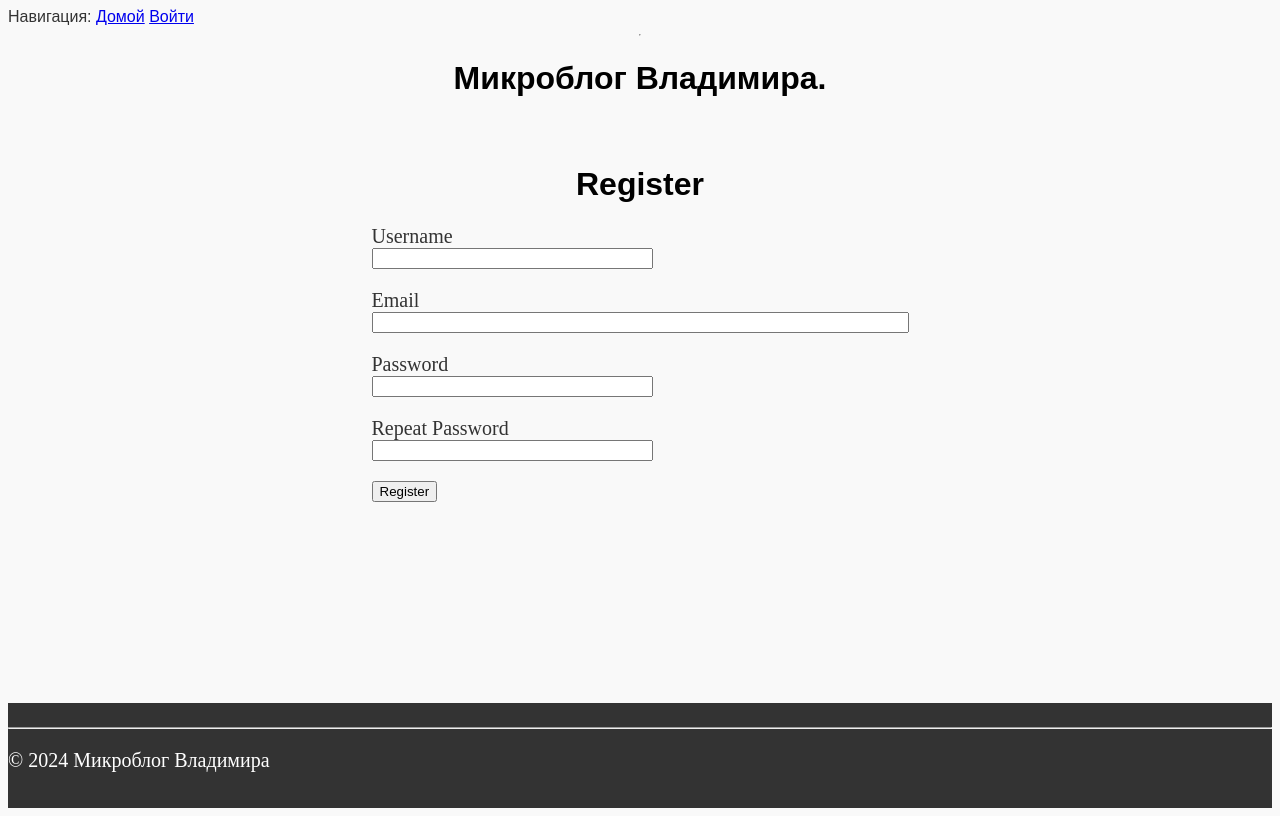
After one commit to vovan13347/MyFlaskBlog, a Flask app: page /register in a window 1280 px wide. The commit adds this page. Run offline with Flask 3, Linux system fonts and the light colour scheme.

Commit message:
update app

```diff
--- a/app/forms.py
+++ b/app/forms.py
@@ -22,3 +22,25 @@ def validate_email(self, email):
         User.email == email.data))
     if user is not None:
         raise ValidationError('Неправильный email.')
+
+
+
+class RegistrationForm(FlaskForm):
+    username = StringField('Username', validators=[DataRequired()])
+    email = StringField('Email', validators=[DataRequired(), Email()])
+    password = PasswordField('Password', validators=[DataRequired()])
+    password2 = PasswordField(
+        'Repeat Password', validators=[DataRequired(), EqualTo('password')])
+    submit = SubmitField('Register')
+
+    def validate_username(self, username):
+        user = db.session.scalar(sa.select(User).where(
+            User.username == username.data))
+        if user is not None:
+            raise ValidationError('Имя пользователя введено неправильно')
+
+    def validate_email(self, email):
+        user = db.session.scalar(sa.select(User).where(
+            User.email == email.data))
+        if user is not None:
+            raise ValidationError('Email введен неправильно')
--- a/app/routes.py
+++ b/app/routes.py
@@ -6,6 +6,8 @@ from app.models import Post, User
 from flask_login import current_user, login_user, logout_user, login_required
 import sqlalchemy as sa
 from app import db
+
+from app.forms import RegistrationForm
 
 from urllib.parse import urlsplit
 
@@ -41,8 +43,22 @@ def login():
     return render_template('login.html', title='Войти', form=form)
 
 
-
 @app.route('/logout')
 def logout():
     logout_user()
     return redirect(url_for('index'))
+
+
+@app.route('/register', methods=['GET', 'POST'])
+def register():
+    if current_user.is_authenticated:
+        return redirect(url_for('index'))
+    form = RegistrationForm()
+    if form.validate_on_submit():
+        user = User(username=form.username.data, email=form.email.data)
+        user.set_password(form.password.data)
+        db.session.add(user)
+        db.session.commit()
+        flash('Спасибо за регистрацию!')
+        return redirect(url_for('login'))
+    return render_template('register.html', title='Register', form=form)
--- a/app/templates/login.html
+++ b/app/templates/login.html
@@ -19,4 +19,5 @@
             </div>
         </div>
     </form>
+    <p>Регистрация <a href="{{ url_for('register') }}">Новый пользователь!</a></p>
 {% endblock %}
--- /dev/null
+++ b/app/templates/register.html
@@ -0,0 +1,37 @@
+{% extends "base.html" %}
+
+{% block content %}
+    <h1>Register</h1>
+    <form action="" method="post">
+        {{ form.hidden_tag() }}
+        <p>
+            {{ form.username.label }}<br>
+            {{ form.username(size=32) }}<br>
+            {% for error in form.username.errors %}
+            <span style="color: red;">[{{ error }}]</span>
+            {% endfor %}
+        </p>
+        <p>
+            {{ form.email.label }}<br>
+            {{ form.email(size=64) }}<br>
+            {% for error in form.email.errors %}
+            <span style="color: red;">[{{ error }}]</span>
+            {% endfor %}
+        </p>
+        <p>
+            {{ form.password.label }}<br>
+            {{ form.password(size=32) }}<br>
+            {% for error in form.password.errors %}
+            <span style="color: red;">[{{ error }}]</span>
+            {% endfor %}
+        </p>
+        <p>
+            {{ form.password2.label }}<br>
+            {{ form.password2(size=32) }}<br>
+            {% for error in form.password2.errors %}
+            <span style="color: red;">[{{ error }}]</span>
+            {% endfor %}
+        </p>
+        <p>{{ form.submit() }}</p>
+    </form>
+{% endblock %}
--- a/requirements.txt
+++ b/requirements.txt
@@ -4,3 +4,4 @@ flask-wtf~=1.2.1
 flask-sqlalchemy~=3.1.1
 flask-migrate~=4.0.7
 flask-login~=0.6.3
+email-validator~=2.2.0
```
Also changed, not shown: README.md.
